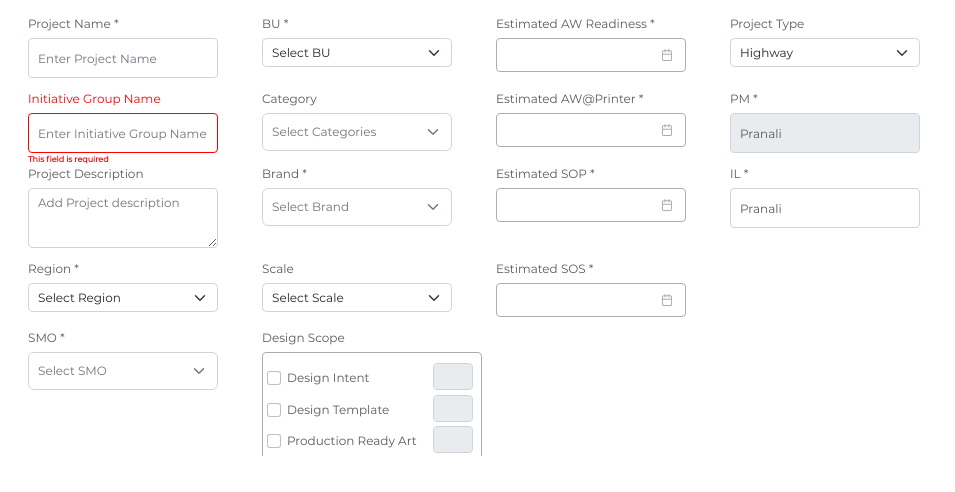
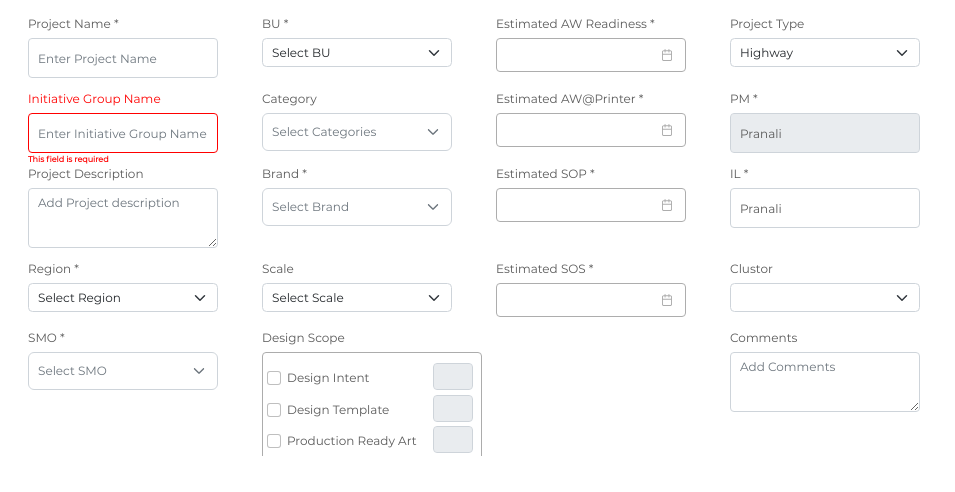
Before and after one commit to AVINASKU/ArtworkPG, a React (Create React App) app: page / in a window 1280 px wide. Shown: the top 492 px of the page, without its empty margins (0-955 px from the left). Built offline with nearby package versions, Linux system fonts and the light colour scheme.

Commit message:
createproejct

```diff
--- a/src/components/Projects/CreateProject/index.js
+++ b/src/components/Projects/CreateProject/index.js
@@ -109,9 +109,7 @@ function AddProject(props) {
   let nextYear = nextMonth === 0 ? year + 1 : year;
 
   let minDate = new Date();
-
-  minDate.setMonth(prevMonth);
-  minDate.setFullYear(prevYear);
+  minDate.setDate(today.getDate());
 
   let maxDate = new Date();
 
@@ -123,22 +121,15 @@ function AddProject(props) {
     const isChecked = event.target.checked;
 
     if (!isChecked) {
-      console.log("checked and unchecked", designScopeList);
-      if (designScopeList[value]) {
-        console.log("checked and unchecked", designScopeList, value);
-        delete designScopeList[value];
-        setDesignScopeList((prevScopeList) => ({
-          ...designScopeList,
+      setDesignScopeList((prevDesignScopeList) => ({
+        ...prevDesignScopeList,
+        [value]: "", // set input value to empty string
+      }));
+      setTextBoxEnabled((prevTextBoxEnabled) => ({
+        ...prevTextBoxEnabled,
+        [value]: false, // disable the input textbox
       }));
     }
-    }
-    // else {
-    //   // code to update designScopeList when checked
-    //   setDesignScopeList((prevDesignScopeList) => ({
-    //     ...prevDesignScopeList,
-    //     [value]: "", // set default value to an empty string
-    //   }));
-    // }
 
     setCheckedItems((prevCheckedItems) => ({
       ...prevCheckedItems,
@@ -154,6 +145,10 @@ function AddProject(props) {
             ...prevCheckedItems,
             DT: true,
           }));
+          setTextBoxEnabled((prevTextBoxEnabled) => ({
+            ...prevTextBoxEnabled,
+            DT: true,
+          }));
         }
         break;
       case "DT":
@@ -163,6 +158,10 @@ function AddProject(props) {
             ...prevCheckedItems,
             PRA: false,
           }));
+          setTextBoxEnabled((prevTextBoxEnabled) => ({
+            ...prevTextBoxEnabled,
+            PRA: false,
+          }));
         }
         break;
       case "PRA":
@@ -170,6 +169,10 @@ function AddProject(props) {
         if (isChecked && checkedItems.DT) {
           setCheckedItems((prevCheckedItems) => ({
             ...prevCheckedItems,
+            DT: false,
+          }));
+          setTextBoxEnabled((prevTextBoxEnabled) => ({
+            ...prevTextBoxEnabled,
             DT: false,
           }));
         }
@@ -183,6 +186,12 @@ function AddProject(props) {
     setTextBoxEnabled((prevTextBoxEnabled) => ({
       ...prevTextBoxEnabled,
       [name]: isChecked,
+      // enable both inputs when both DI and DT are selected
+      ...(name === "DI" && isChecked && checkedItems.DT
+        ? { DT: true }
+        : name === "DT" && isChecked && checkedItems.DI
+        ? { DI: true }
+        : {}),
     }));
   };
 
@@ -260,14 +269,14 @@ function AddProject(props) {
   // this function is to change the date format maybe we will change when pega integration is done.
   const changeDateFormat = (value) => {
     const options = { timeZone: "Asia/Kolkata", hour12: false };
-    const outputDateString = value.toLocaleString("en-US", options);
+    const outputDateString = value?.toLocaleString("en-US", options);
     const outputDate = new Date(outputDateString);
     return outputDate;
   };
 
   useEffect(() => {
     //get api call
-    const formDraft = JSON.parse(localStorage.getItem("formDraft"));
+    const formDraft = JSON.parse(localStorage?.getItem("formDraft"));
     if (formDraft) {
       Object.entries(formDraft).forEach(([name, value]) => {
         //
@@ -362,7 +371,6 @@ function AddProject(props) {
             </Form.Group>
           </Col>
           <Col>
-            {" "}
             <Form.Group className="mb-3" controlId="sop.readiness">
               <Form.Label>Estimated AW Readiness *</Form.Label>
               <Controller
@@ -389,7 +397,6 @@ function AddProject(props) {
             </Form.Group>
           </Col>
           <Col>
-            {" "}
             <Form.Group controlId="projectType.SelectMultiple">
               <Form.Label>Project Type</Form.Label>
               <div>
@@ -622,7 +629,23 @@ function AddProject(props) {
               />
             </Form.Group>
           </Col>
-          <Col></Col>
+          <Col>
+            <Form.Group controlId="projectType.SelectMultiple">
+              <Form.Label>Clustor</Form.Label>
+              <div>
+                <Form.Select
+                  // value={selectedCities}
+                  // onChange={(e) => setSelectedCities(e.value)}
+                  {...register("selectedCities", { required: false })}
+                  placeholder="Select Scale"
+                >
+                  <option value="">Select Clustor</option>
+
+                  <option value="clustor1">Clustor1</option>
+                </Form.Select>
+              </div>
+            </Form.Group>
+          </Col>
         </Row>
         <Row>
           <Col>
@@ -658,6 +681,7 @@ function AddProject(props) {
                       checked={checkedItems[option.value]}
                       style={{ width: 160 }}
                     />
+                    {option.value !== "PF" && (
                       <Form.Control
                         type="number"
                         value={designScopeList[option.value]}
@@ -676,6 +700,7 @@ function AddProject(props) {
                           fontSize: "10px",
                         }}
                       />
+                    )}
                   </span>
                 ))}
                 <span style={{ display: "flex" }}>
@@ -751,7 +776,18 @@ function AddProject(props) {
               </div>
             </Form.Group>
           </Col>
-          <Col></Col>
+          <Col>
+            {" "}
+            <Form.Group className="mb-3" controlId="customValue2.ControlInput1">
+              <Form.Label>Comments</Form.Label>
+              <Form.Control
+                as="textarea"
+                style={{ height: "5rem" }}
+                placeholder="Add Comments"
+                {...register("projectDescription", { required: false })}
+              />
+            </Form.Group>
+          </Col>
         </Row>
         <Row>
           <Col></Col>
```
Lines whose indentation alone changed are shown as unchanged.
